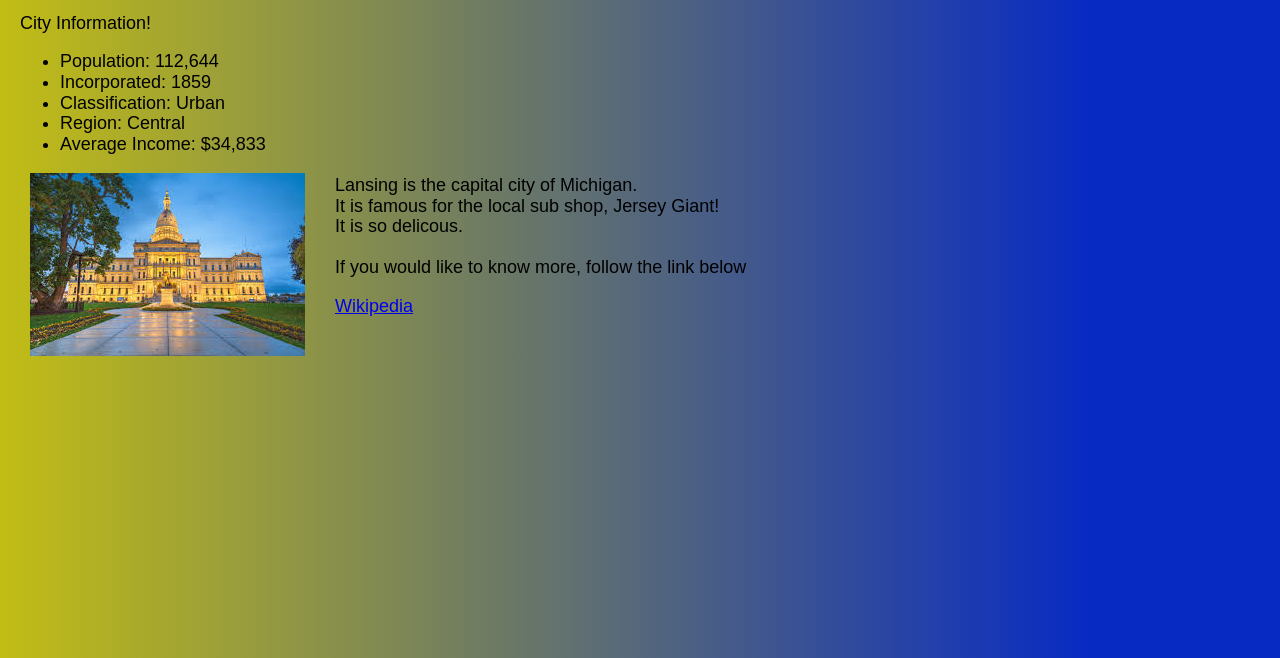
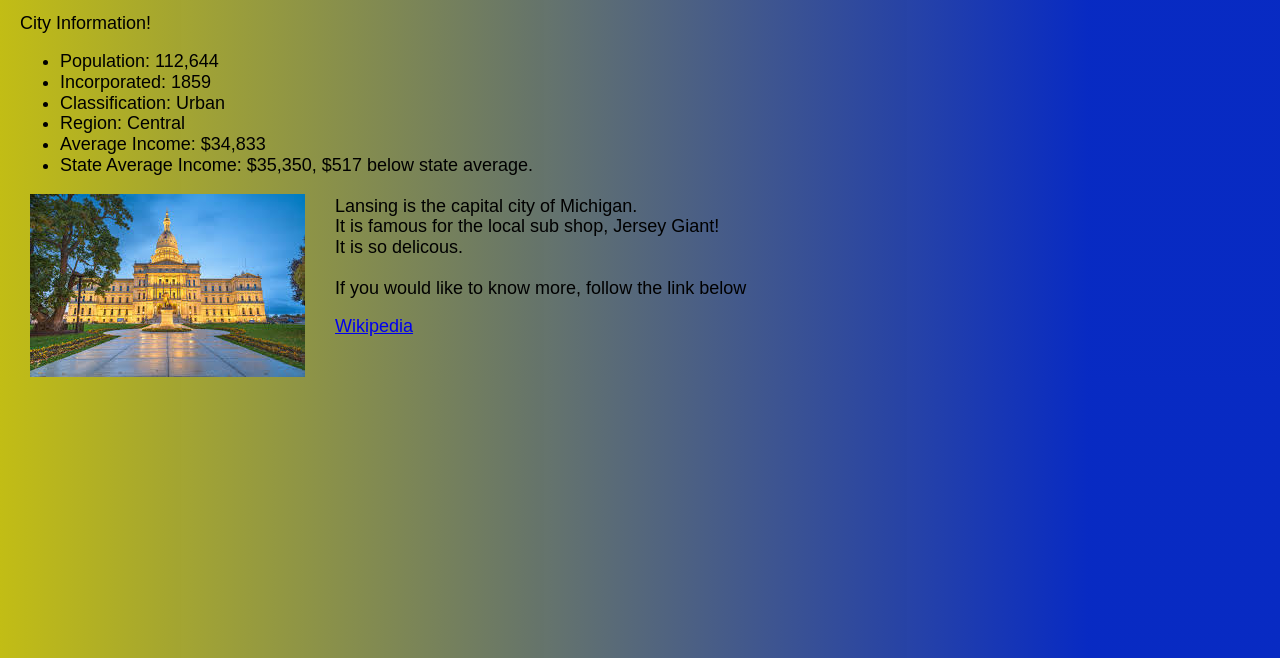
Before and after one commit to Kittyamazing17/Kittyamazing17.github.io, a plain HTML site: page lansing.html in a window 1280 px wide. Shown: the part 142-800 px from the top of the page. Drawn offline with nearby package versions, Linux system fonts and the light colour scheme.

Commit message:
Update lansing.html

```diff
--- a/lansing.html
+++ b/lansing.html
@@ -26,6 +26,7 @@
         <li>Classification: Urban</li>
         <li>Region: Central</li>
         <li>Average Income: $34,833</li>
+        <li>State Average Income: $35,350, $517 below state average.</li>
       </ul>
       <img src="lansing.jpg" alt="A picture of the state capital building" />
     </section>
```
